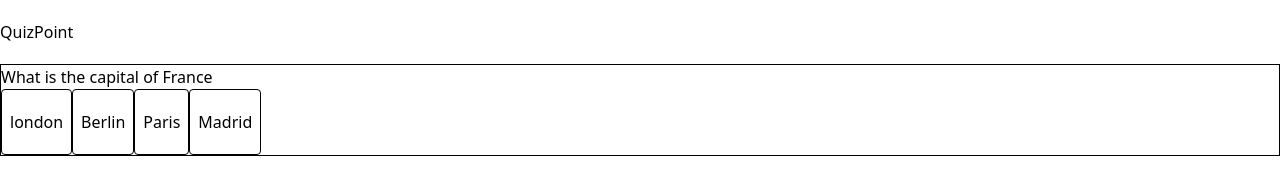
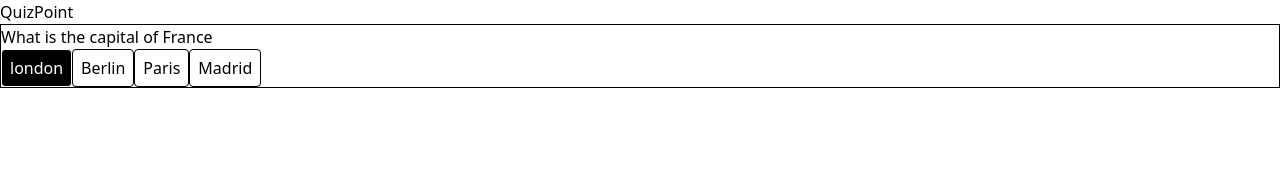
Before and after one commit to Brymmobaggins/QuizPoint, a website with bundled scripts: page dist/index.html in a window 1280 px wide. Both pictures are taken after a click on the button "london". Built offline with nearby package versions, Linux system fonts and the light colour scheme.

Commit message:
feat: render question UI and selectable option

```diff
--- a/js/main.js
+++ b/js/main.js
@@ -2,9 +2,23 @@
 
 import { renderQuestion } from "./ui.js";
 
+let selectedIndex = null;
 const question = {
   text: "What is the capital of France",
-  options: ["london", " Berlin", "Paris", "Madrid"],
+  options: ["london", "Berlin", "Paris", "Madrid"],
 };
 
-renderQuestion(question.text, question.options);
+const optionWrapper = document.getElementById("option-wrapper");
+
+optionWrapper.addEventListener("click", (event) => {
+  const btn = event.target.closest("button");
+  if (!btn) return;
+  let indexValue = Number(btn.dataset.index);
+  selectedIndex = indexValue;
+  // renderQuestion(selectedIndex)
+
+  renderQuestion(question.text, question.options, selectedIndex);
+  console.log(indexValue);
+});
+
+renderQuestion(question.text, question.options, selectedIndex);
--- a/js/ui.js
+++ b/js/ui.js
@@ -5,21 +5,20 @@ export function renderQuestion(questionText, optionArray, selectedIndex) {
   const optionWrapper = document.getElementById("option-wrapper");
 
   questionElement.textContent = questionText;
-  optionWrapper.textContent = ""
-
+  optionWrapper.replaceChildren()
 
   optionArray.forEach((option, index) => {
     const button = document.createElement("button");
     button.textContent = option;
-    button.className = "border px-2 py-5 rounded"
-    button.setAttribute("dataindex", "index");
+    button.className = "border px-2 py-1.5 rounded";
+    button.setAttribute("type", "button");
+    button.setAttribute("data-index", index);
 
-    if(index === selectedIndex){
-        button.classList.add("selected")
+    if (index === selectedIndex) {
+      button.classList.add("selected");
     }
 
     // append each button that is created
     optionWrapper.appendChild(button);
   });
-
 }
--- a/src/input.css
+++ b/src/input.css
@@ -1 +1,10 @@
+/** @format */
+
 @import "tailwindcss";
+
+.selected {
+  /* border: 1px solid red; */
+  background-color: #000000;
+  color: white;
+  font-weight: 500;
+}
```
Also changed, not shown: dist/index.html, dist/styles.css.
